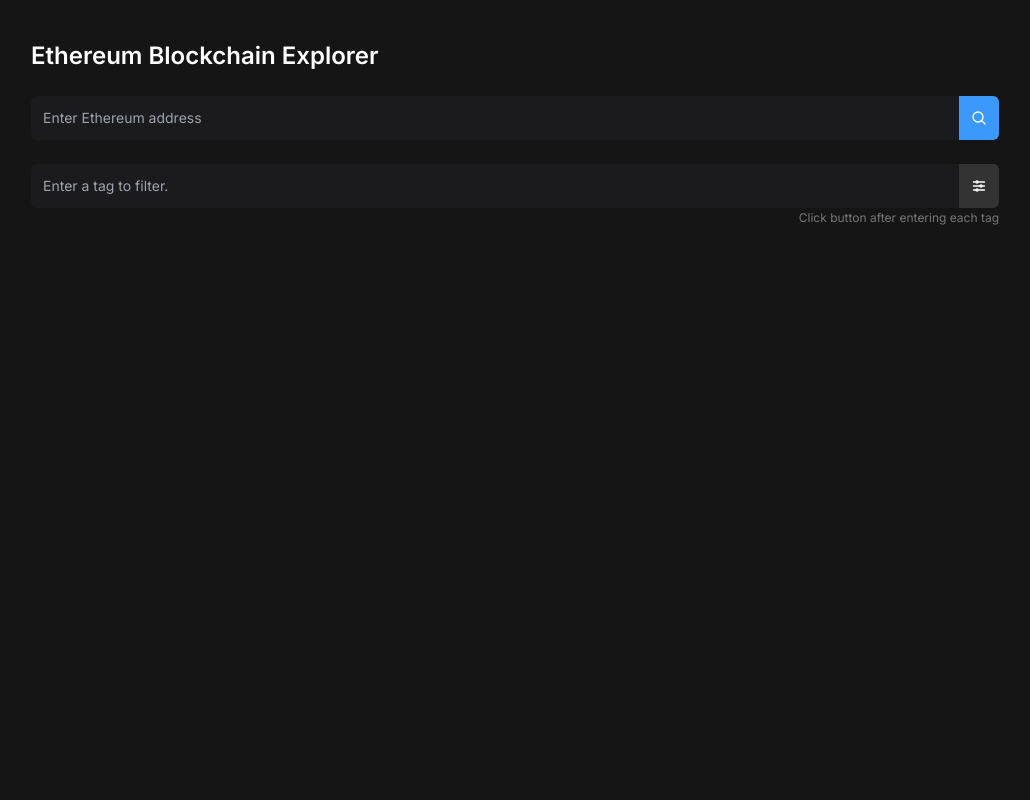
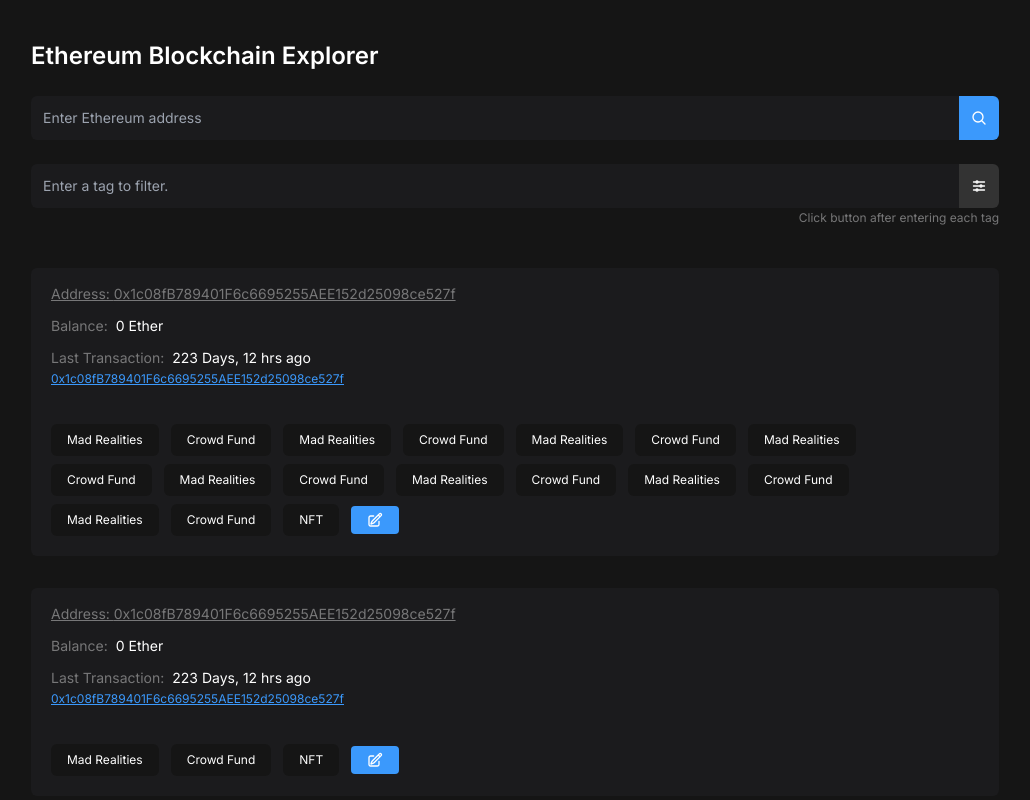
Before and after one commit to Steph-crown/eth-chain-explorer, a Next.js app: page / in a window 1280 px wide. Shown: the top 800 px of the page, without its empty margins (125-1155 px from the left). Built offline with nearby package versions, Linux system fonts and the light colour scheme.

Commit message:
Create transaction list component

```diff
--- a/src/app/page.tsx
+++ b/src/app/page.tsx
@@ -1,4 +1,4 @@
-import { Filter, Search } from "@/components";
+import { Filter, Search, TransactionsList } from "@/components";
 
 export default function Home() {
   return (
@@ -8,6 +8,7 @@ export default function Home() {
       </header>
       <Search />
       <Filter />
+      <TransactionsList />
     </main>
   );
 }
--- /dev/null
+++ b/src/components/TransactionsList.tsx
@@ -0,0 +1,82 @@
+import { ITransaction } from "@/interfaces";
+import React, { FC } from "react";
+import TransactionCard from "./TransactionCard";
+
+const TransactionsList = () => {
+  return (
+    <div className="txs-list">
+      {transactions.map((tx, id) => (
+        <TransactionCard key={tx.addr + id} {...tx} />
+      ))}
+    </div>
+  );
+};
+
+export default TransactionsList;
+
+// interface IProps {
+//   transactions: ITransaction[];
+// }
+
+const transactions: ITransaction[] = [
+  {
+    addr: "0x1c08fB789401F6c6695255AEE152d25098ce527f",
+    bal: 0,
+    lastTxTime: "223 Days, 12 hrs ago",
+    lastTxHash: "0x1c08fB789401F6c6695255AEE152d25098ce527f",
+    tags: [
+      "Mad Realities",
+      "Crowd Fund",
+      "Mad Realities",
+      "Crowd Fund",
+      "Mad Realities",
+      "Crowd Fund",
+      "Mad Realities",
+      "Crowd Fund",
+      "Mad Realities",
+      "Crowd Fund",
+      "Mad Realities",
+      "Crowd Fund",
+      "Mad Realities",
+      "Crowd Fund",
+      "Mad Realities",
+      "Crowd Fund",
+      "NFT",
+    ],
+  },
+  {
+    addr: "0x1c08fB789401F6c6695255AEE152d25098ce527f",
+    bal: 0,
+    lastTxTime: "223 Days, 12 hrs ago",
+    lastTxHash: "0x1c08fB789401F6c6695255AEE152d25098ce527f",
+    tags: ["Mad Realities", "Crowd Fund", "NFT"],
+  },
+  {
+    addr: "0x1c08fB789401F6c6695255AEE152d25098ce527f",
+    bal: 0,
+    lastTxTime: "223 Days, 12 hrs ago",
+    lastTxHash: "0x1c08fB789401F6c6695255AEE152d25098ce527f",
+    tags: ["Mad Realities", "Crowd Fund", "NFT"],
+  },
+  {
+    addr: "0x1c08fB789401F6c6695255AEE152d25098ce527f",
+    bal: 0,
+    lastTxTime: "223 Days, 12 hrs ago",
+    lastTxHash: "0x1c08fB789401F6c6695255AEE152d25098ce527f",
+    tags: ["Mad Realities", "Crowd Fund", "NFT"],
+  },
+  {
+    addr: "0x1c08fB789401F6c6695255AEE152d25098ce527f",
+    bal: 0,
+    lastTxTime: "223 Days, 12 hrs ago",
+    lastTxHash: "0x1c08fB789401F6c6695255AEE152d25098ce527f",
+    tags: ["Mad Realities", "Crowd Fund", "NFT"],
+  },
+  {
+    addr: "0x1c08fB789401F6c6695255AEE152d25098ce527f",
+    bal: 0,
+    lastTxTime: "223 Days, 12 hrs ago",
+    lastTxHash: "0x1c08fB789401F6c6695255AEE152d25098ce527f",
+    tags: ["Mad Realities", "Crowd Fund", "NFT"],
+  },
+];
--- a/src/components/index.tsx
+++ b/src/components/index.tsx
@@ -2,3 +2,5 @@ export { default as Filter } from "./Filter";
 export { default as Search } from "./Search";
 export { default as Tag } from "./Tag";
 export { default as TagList } from "./TagList";
+export { default as TransactionCard } from "./TransactionCard";
+export { default as TransactionsList } from "./TransactionsList";
```
